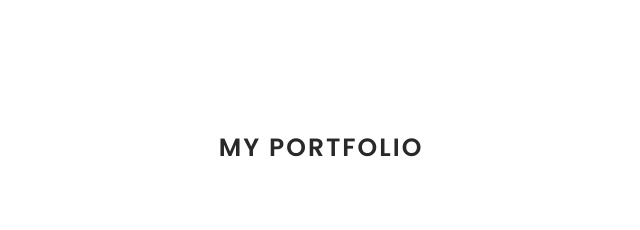
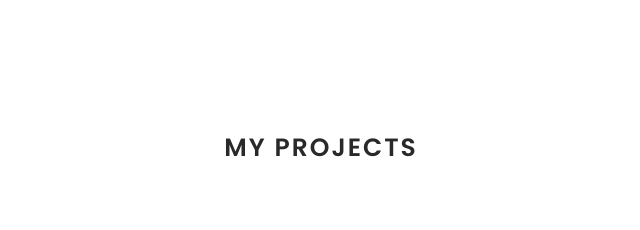
Before and after one commit to vatsal121/portfolio-website, a plain HTML site: page index.html in a window 1280 px wide. Shown: the part 2020-2250 px from the top of the page, 319-959 px from the left. Drawn offline with nearby package versions, Linux system fonts and the light colour scheme; files whose address does not match are found by name; a web font is replaced by a local one.

Commit message:
Updated text to "Projects" from "Portfolio"

```diff
--- a/index.html
+++ b/index.html
@@ -237,7 +237,7 @@
 
       <div class="container">
         <div class="section-title text-center">
-          <h2>My Portfolio</h2>
+          <h2>My Projects</h2>
         </div>
       </div>
 
```
